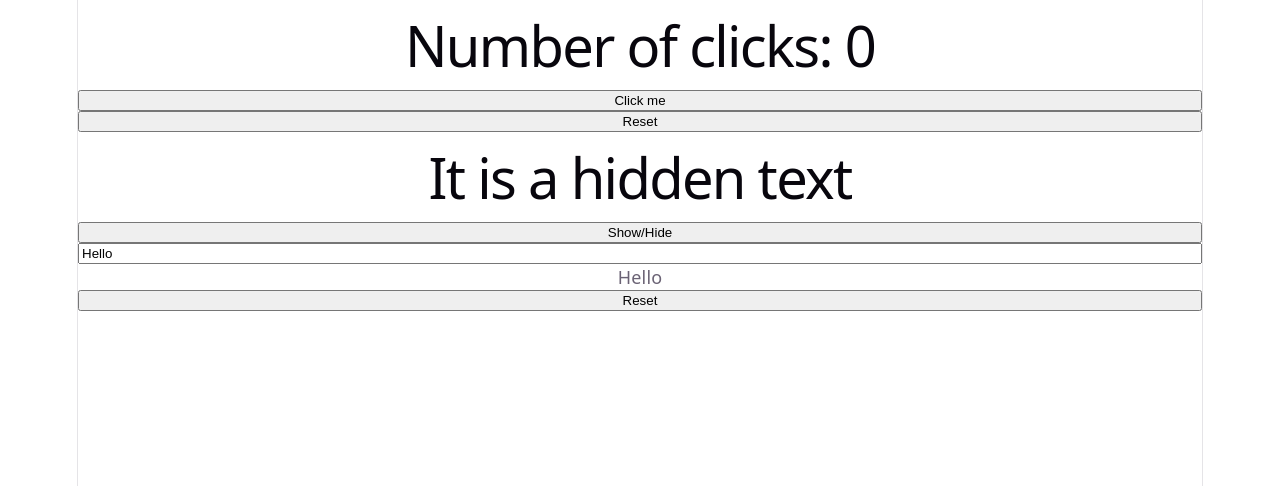
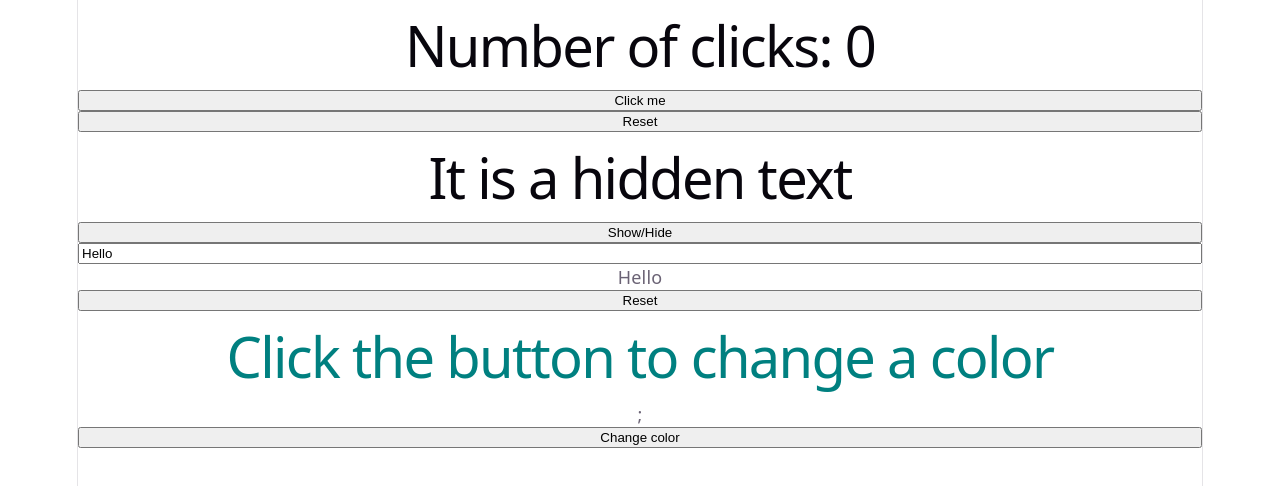
Before and after one commit to NnnastyaA/RRR, a React (Vite) app in the folder rrr-project/: page / in a window 1280 px wide. Shown: the top 486 px of the page. Built offline with nearby package versions, Linux system fonts and the light colour scheme.

Commit message:
added fourth task

```diff
--- a/rrr-project/src/App.jsx
+++ b/rrr-project/src/App.jsx
@@ -6,3 +6,4 @@ import "./App.css";
 import Button from "./Button.jsx";
 import HideText from "./HideText.jsx";
 import Imput from "./Input.jsx";
+import ColorButton from "./ColorButton.jsx";
--- /dev/null
+++ b/rrr-project/src/ColorButton.jsx
@@ -0,0 +1,15 @@
+import { useState } from "react";
+
+const ColorButton = () => {
+  const [color, setColor] = useState("#008080");
+  return (
+    <>
+      <h1 style={{ color: color}}>Click the button to change a color</h1>;
+      <button onClick={() => setColor("#" + Math.random().toString(16).slice(2, 8))}>
+        Change color
+      </button>
+    </>
+  );
+};
+
+export default ColorButton;
--- a/rrr-project/src/main.jsx
+++ b/rrr-project/src/main.jsx
@@ -4,11 +4,13 @@ import "./index.css";
 import Button from "./Button.jsx";
 import HideText from "./HideText.jsx";
 import Imput from "./Input.jsx";
+import ColorButton from "./ColorButton.jsx";
 
 createRoot(document.getElementById("root")).render(
   <StrictMode>
     <Button />
     <HideText />
     <Imput />
+    <ColorButton />
   </StrictMode>,
 );
```
